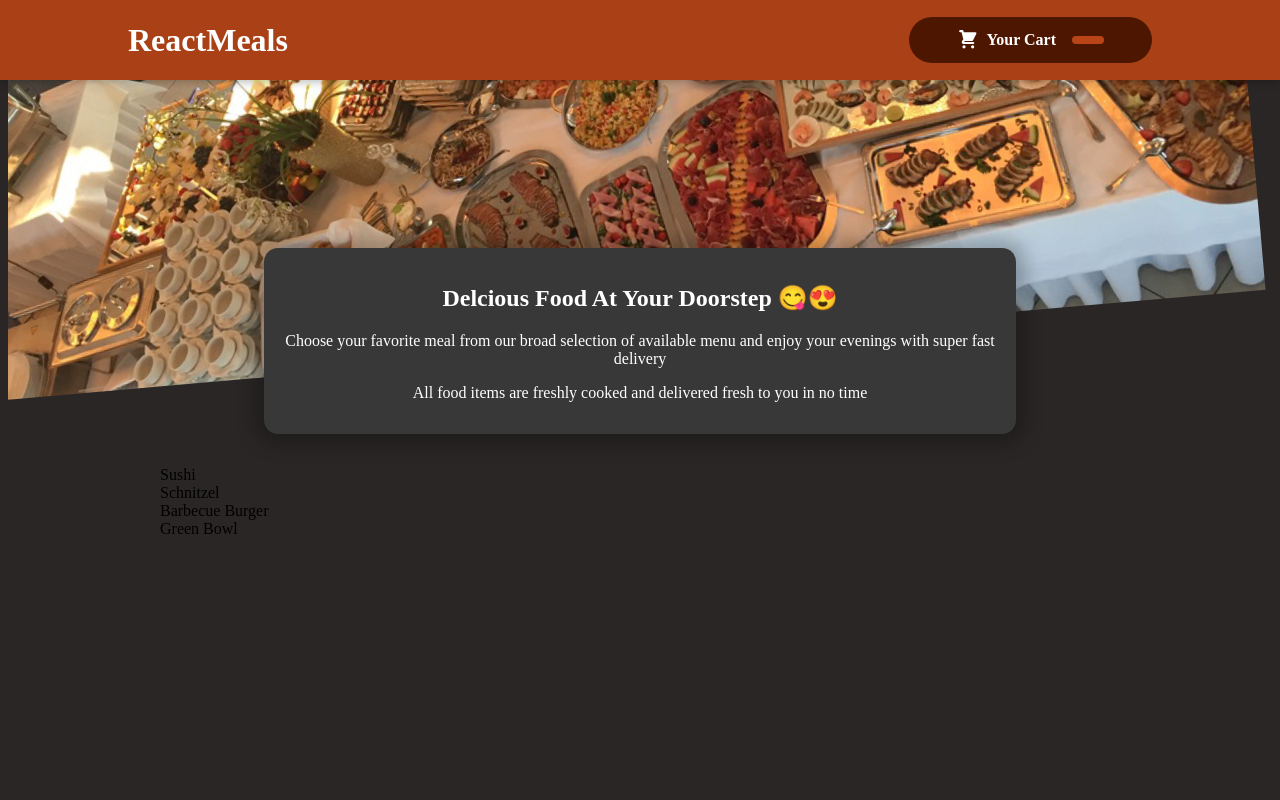
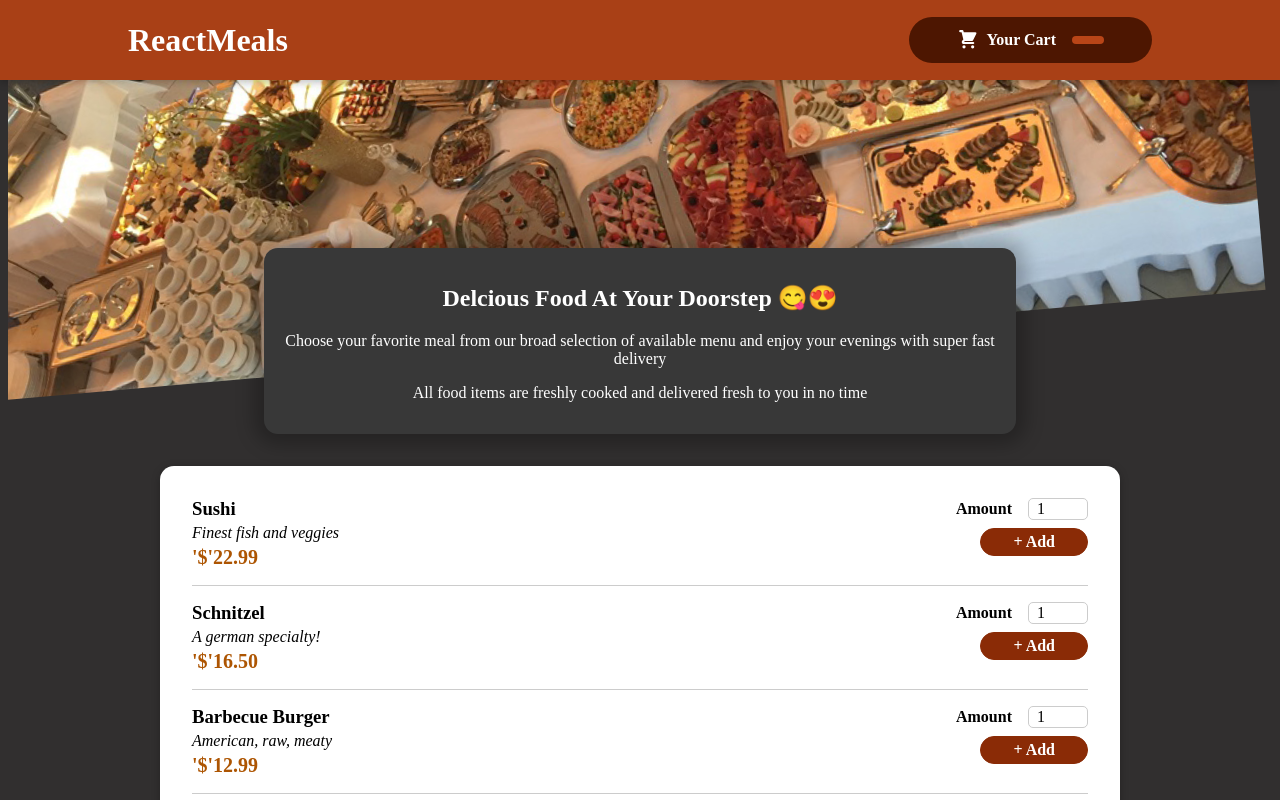
Before and after one commit to sanyam1999/Food-Ordering-App, a React (Create React App) app: page / in a window 1280 px wide. Shown: the top 800 px of the page. Built offline with nearby package versions, Linux system fonts and the light colour scheme.

Commit message:
Worked and Made the Middle order of site

```diff
--- a/src/components/Meals/Available.js
+++ b/src/components/Meals/Available.js
@@ -1,4 +1,6 @@
 import classes from "./Available.module.css";
+import Card from "../UI/Card";
+import MealItem from "./MealItem/MealItem";
 
 const DUMMY_MEALS = [
     {
@@ -29,11 +31,21 @@
 
 const AvailableMeals = () => {
     const mealsList = DUMMY_MEALS.map((meal) => {
-        return <li>{meal.name}</li>;
+        return (
+            <MealItem
+                key={meal.id}
+                name={meal.name}
+                description={meal.description}
+                price={meal.price}
+                id={meal.id}
+            />
+        );
     });
     return (
         <section className={classes.meals}>
-            <ul>{mealsList}</ul>
+            <Card>
+                <ul>{mealsList}</ul>
+            </Card>
         </section>
     );
 };
--- /dev/null
+++ b/src/components/Meals/MealItem/MealItem.js
@@ -0,0 +1,20 @@
+import classes from "./MealItem.module.css";
+import MealItemForm from "./MealItemForm";
+
+const MealItem = (props) => {
+    const price = `'$'${props.price.toFixed(2)}`;
+    return (
+        <li className={classes.meal}>
+            <div>
+                <h3>{props.name}</h3>
+                <div className={classes.description}>{props.description}</div>
+                <div className={classes.price}>{price}</div>
+            </div>
+            <div>
+                <MealItemForm id={props.id}/>
+            </div>
+        </li>
+    );
+};
+
+export default MealItem;
--- /dev/null
+++ b/src/components/Meals/MealItem/MealItem.module.css
@@ -0,0 +1,22 @@
+.meal {
+    display: flex;
+    justify-content: space-between;
+    margin: 1rem;
+    padding-bottom: 1rem;
+    border-bottom: 1px solid #ccc;
+  }
+
+  .meal h3 {
+    margin: 0 0 0.25rem 0;
+  }
+
+  .description {
+    font-style: italic;
+  }
+
+  .price {
+    margin-top: 0.25rem;
+    font-weight: bold;
+    color: #ad5502;
+    font-size: 1.25rem;
+  }
--- /dev/null
+++ b/src/components/Meals/MealItem/MealItemForm.js
@@ -0,0 +1,23 @@
+import classes from "./MealItemForm.module.css";
+import Input from "../../UI/Input";
+
+const MealItemForm = (props) => {
+    return (
+        <form className={classes.form}>
+            <Input
+                label="Amount"
+                input={{
+                    id: "amount_"+props.id,
+                    type: "number",
+                    min: "1",
+                    max: "5",
+                    step: "1",
+                    defaultValue: "1",
+                }}
+            />
+            <button>+ Add</button>
+        </form>
+    );
+};
+
+export default MealItemForm;
--- /dev/null
+++ b/src/components/Meals/MealItem/MealItemForm.module.css
@@ -0,0 +1,20 @@
+.form {
+    text-align: right;
+  }
+
+  .form button {
+    font: inherit;
+    cursor: pointer;
+    background-color: #8a2b06;
+    border: 1px solid #8a2b06;
+    color: white;
+    padding: 0.25rem 2rem;
+    border-radius: 20px;
+    font-weight: bold;
+  }
+
+  .form button:hover,
+  .form button:active {
+    background-color: #641e03;
+    border-color: #641e03;
+  }
--- /dev/null
+++ b/src/components/UI/Card.js
@@ -0,0 +1,7 @@
+import classes from "./Card.module.css";
+
+function Card(props) {
+    return <div className={classes.card}>{props.children}</div>;
+}
+
+export default Card;
--- /dev/null
+++ b/src/components/UI/Card.module.css
@@ -0,0 +1,6 @@
+.card {
+    padding: 1rem;
+    box-shadow: 0 2px 8px rgba(0, 0, 0, 0.25);
+    border-radius: 14px;
+    background-color: white;
+  }
--- /dev/null
+++ b/src/components/UI/Input.js
@@ -0,0 +1,12 @@
+import classes from "./Input.module.css";
+
+const Input = (props) => {
+    return (
+        <div className={classes.input}>
+            <label htmlfor={props.input.id}>{props.label}</label>
+            <input {...props.input} />
+        </div>
+    );
+};
+
+export default Input;
--- /dev/null
+++ b/src/components/UI/Input.module.css
@@ -0,0 +1,18 @@
+.input {
+    display: flex;
+    align-items: center;
+    margin-bottom: 0.5rem;
+  }
+
+  .input label {
+    font-weight: bold;
+    margin-right: 1rem;
+  }
+
+  .input input {
+    width: 3rem;
+    border-radius: 5px;
+    border: 1px solid #ccc;
+    font: inherit;
+    padding-left: 0.5rem;
+  }
--- a/src/index.css
+++ b/src/index.css
@@ -1,3 +1,3 @@
 body {
-  background-color: rgb(42, 38, 38);
+  background-color: rgb(49, 47, 47);
 }
```
